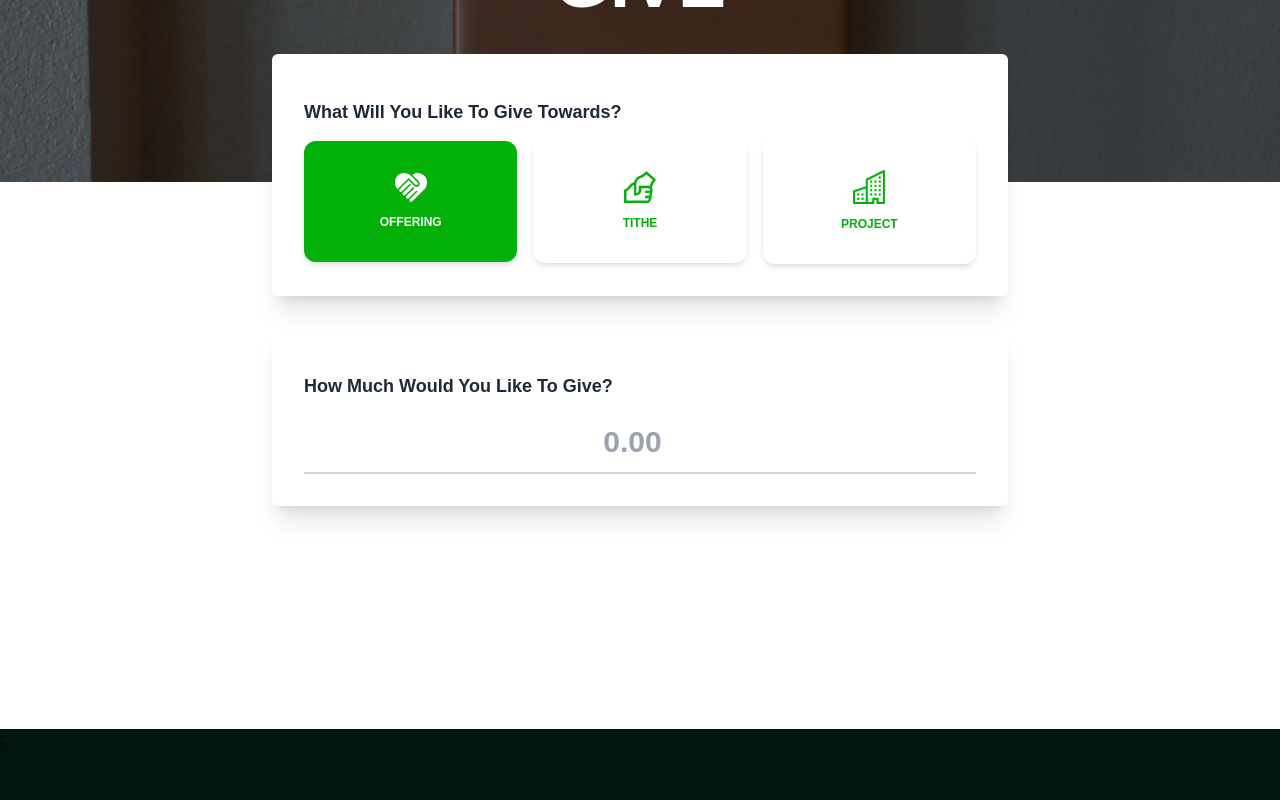
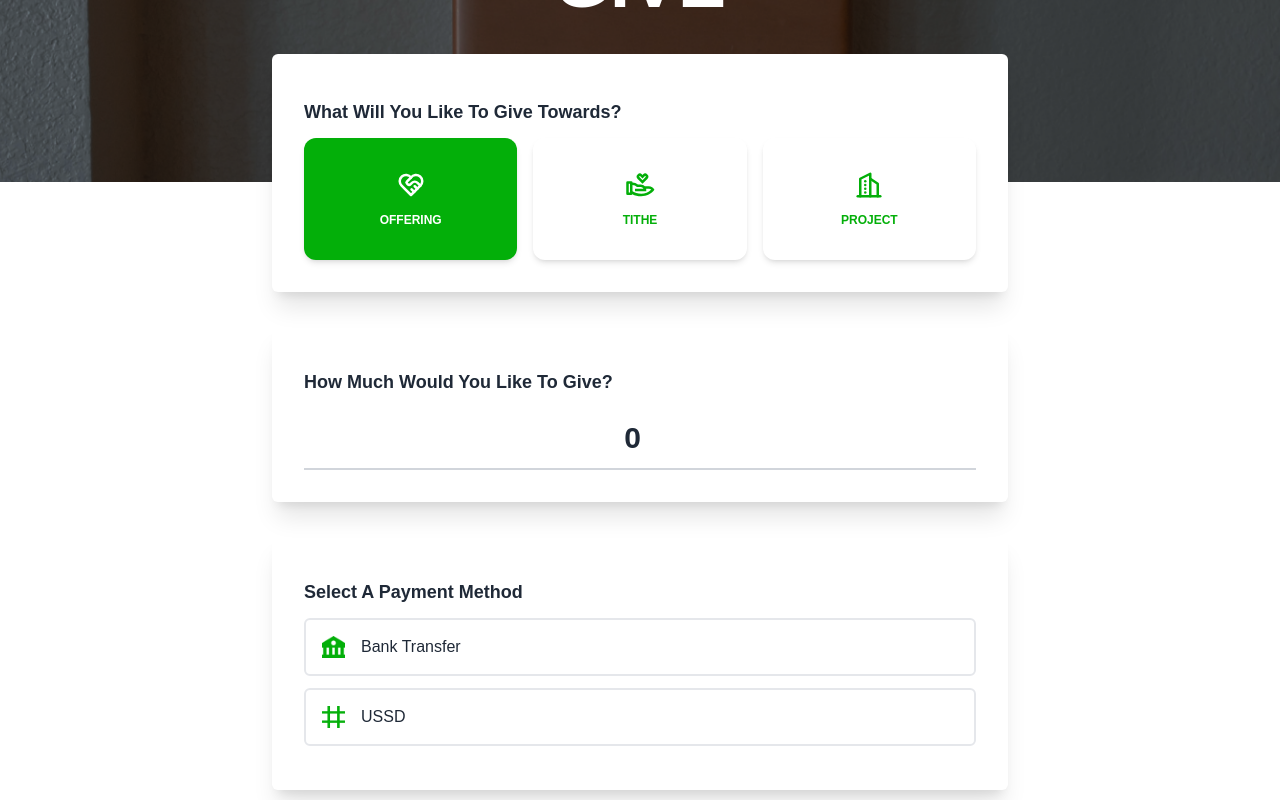
Before and after one commit to Chosen2730/tascfon, a Next.js app: page /give in a window 1280 px wide. Shown: the part 320-1120 px from the top of the page. Built offline with nearby package versions, Linux system fonts and the light colour scheme; a web font is replaced by a local one.

Commit message:
added give page

```diff
--- a/pages/give.js
+++ b/pages/give.js
@@ -1,11 +1,24 @@
-import React from "react";
-import back from "../images/give.png";
+import { useState } from "react";
+import hash from "../images/hash.png";
+import bank from "../images/bank.png";
 import Image from "next/image";
 import Layout from "../Layout/layout";
-import { giveHeading } from "../utils/bank";
+import { giveHeading, banks } from "../utils/bank";
 import style from "../styles/hero.module.css";
+import { TbBuildingSkyscraper, TbHeartHandshake } from "react-icons/tb";
+import { RiHandHeartLine } from "react-icons/ri";
+import Button from "../components/button";
 
 const Give = () => {
+  const [base, setBase] = useState(0);
+  const [acc, setAcc] = useState("0050905273");
+  const [transfer, setTransfer] = useState();
+  const [drop, setDrop] = useState(false);
+  const [selectedBank, setSelectedBank] = useState("");
+  const selectedAcc = banks.find((bank) => bank.bankName === selectedBank);
+  const [amount, setAmount] = useState(0);
+  const USSDCODE = selectedAcc && selectedAcc.ussd;
+  const ussd = `${USSDCODE}${amount}*${acc}#`;
   return (
     <Layout>
       <div className='max-w-[1440px] mx-auto text-gray-800'>
@@ -16,21 +29,37 @@ const Give = () => {
             Give
           </h1>
         </div>
-        <div className='max-w-3xl mx-auto p-4 -translate-y-28 md:-translate-y-44 '>
+        <div className='max-w-3xl mx-auto p-4 -mt-28 sm:-mt-44 '>
           <div className='p-4 sm:p-8 rounded-md shadow-xl my-8 bg-white'>
             <h1 className='capitalize font-semibold text-lg'>
               What will you like to give towards?
             </h1>
             <div className='grid grid-cols-3 justify-center gap-4 items-center'>
-              {giveHeading.map(({ title, image }, i) => {
+              {giveHeading.map(({ title }, i) => {
                 return (
                   <div
                     key={i}
                     className={`${
-                      i === 0 && "bg-[#03AF09] text-[#fff]"
-                    } rounded-xl shadow-md text-[#03AF09] flex flex-col justify-center items-center gap-3 w-full p-3 sm:p-8`}
+                      i === base ? "bg-[#03AF09] text-[#fff]" : "text-[#03AF09]"
+                    } rounded-xl shadow-md  flex flex-col justify-center items-center gap-3 w-full p-3 sm:p-8`}
+                    onClick={() => {
+                      setBase(i);
+                      if (i === 2) {
+                        setAcc("0143829523");
+                      } else {
+                        setAcc("0050905273");
+                      }
+                    }}
                   >
-                    <img src={image} className='w-5 sm:w-8' alt='give' />
+                    <i className='text-3xl'>
+                      {i === 0 ? (
+                        <TbHeartHandshake />
+                      ) : i === 1 ? (
+                        <RiHandHeartLine />
+                      ) : (
+                        <TbBuildingSkyscraper />
+                      )}
+                    </i>
                     <h3 className='uppercase text-xs font-semibold '>
                       {title}
                     </h3>
@@ -48,8 +77,103 @@ const Give = () => {
                 type='number'
                 className='text-3xl font-bold mx-auto text-center w-full p-3 border-b-2 border-gray-300'
                 placeholder='0.00'
+                value={amount}
+                onChange={(e) => setAmount(e.target.value)}
               />
             </div>
+          </div>
+
+          <div className='p-4 sm:p-8 rounded-md shadow-xl my-8'>
+            <h1 className='capitalize font-semibold text-lg'>
+              Select a payment method
+            </h1>
+            <div
+              className='flex items-center space-x-4 border-2 border-gray-200 p-4 rounded-md my-3  cursor-pointer hover:bg-gray-100'
+              onClick={() => {
+                setDrop(true);
+                setTransfer(true);
+              }}
+            >
+              <Image src={bank} alt='bank' width={23} height={22} />
+              <h2>Bank Transfer</h2>
+            </div>
+            <div
+              className='flex items-center space-x-4 border-2 border-gray-200 p-4 rounded-md my-3 cursor-pointer hover:bg-gray-100'
+              onClick={() => {
+                setDrop(true);
+                setTransfer(false);
+              }}
+            >
+              <Image src={hash} alt='bank' width={23} height={22} />
+              <h2>USSD</h2>
+            </div>
+
+            {drop && transfer && (
+              <div className='border-2 border-gray-200 p-4 rounded-md my-3'>
+                <h2>GTB</h2>
+                <div className='flex justify-between items-center'>
+                  <h2 className='font-bold my-2'>{acc}</h2>
+                  <div className='text-xs'>
+                    <Button
+                      text='Copy'
+                      bgColor='#0F6212'
+                      textColor='#fff'
+                      action={() => {
+                        navigator.clipboard.writeText(acc);
+                      }}
+                    />
+                  </div>
+                </div>
+              </div>
+            )}
+            {drop && !transfer && (
+              <div className='border-2 border-gray-200 p-4 rounded-md my-3 '>
+                <div className='flex justify-between items-center'>
+                  <select
+                    name=''
+                    id=''
+                    className='block w-full p-4 border-2 border-grey-200 rounded-md'
+                    onChange={(e) => setSelectedBank(e.target.value)}
+                  >
+                    {banks.map(({ bankName, ussd }, i) => {
+                      return (
+                        <option key={i} value={bankName}>
+                          {bankName}
+                        </option>
+                      );
+                    })}
+                  </select>
+                </div>
+                {selectedBank && (
+                  <div className='text-center my-4'>
+                    <p className='text-xs'>
+                      Copy and paste the USSD Code below into your phone dialer
+                      or press the 'Pay with Code" button to dial directly.
+                    </p>
+                    <h2 className='my-3'>{selectedBank}</h2>
+                    <h3 className='font-bold text-lg sm:text-3xl my-4'>
+                      {ussd}
+                    </h3>
+                    <div className='flex justify-between my-3 space-x-4'>
+                      <div
+                        className='w-full bg-[#01170E] p-2 text-white text-xs rounded-md'
+                        onClick={() => {
+                          navigator.clipboard.writeText(ussd);
+                        }}
+                      >
+                        Copy code
+                      </div>
+                      <a
+                        href={`tel:${ussd}`}
+                        className='w-full bg-[#FF0000] p-2 text-white text-xs rounded-md'
+                      >
+                        <div>Pay with code</div>
+                      </a>
+                    </div>
+                  </div>
+                )}
+              </div>
+            )}
           </div>
         </div>
       </div>
--- a/utils/bank.js
+++ b/utils/bank.js
@@ -3,3 +3,12 @@ export const giveHeading = [
   { title: "tithe", image: "/images/love2.png" },
   { title: "project", image: "/images/love3.png" },
 ];
+
+export const banks = [
+  { bankName: "GTB", ussd: "*737*" },
+  { bankName: "Access", ussd: "*901*" },
+  { bankName: "UBA", ussd: "*919*" },
+  { bankName: "FCMB", ussd: "*329*" },
+  { bankName: "First", ussd: "*894*" },
+  { bankName: "Union", ussd: "*826*" },
+];
```
Also changed, not shown: images/bank.png (added), images/hash.png (added).
